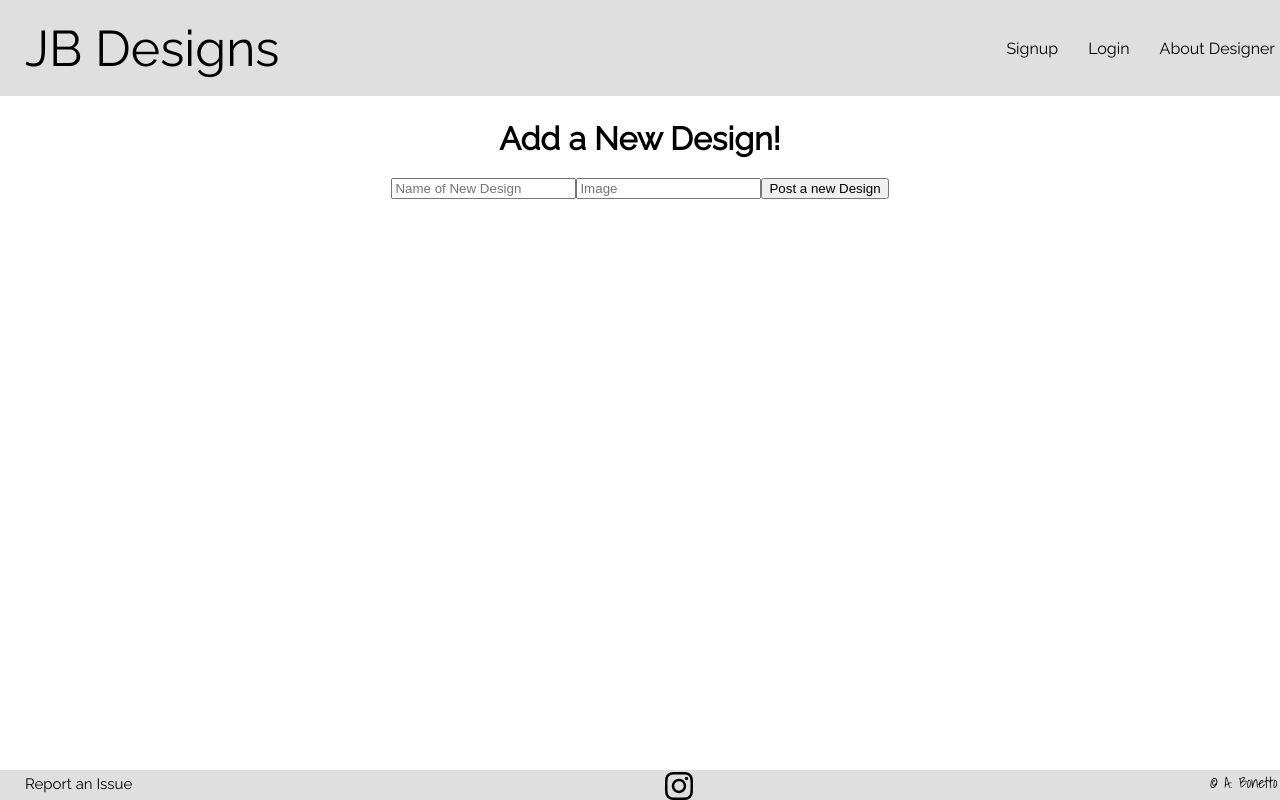
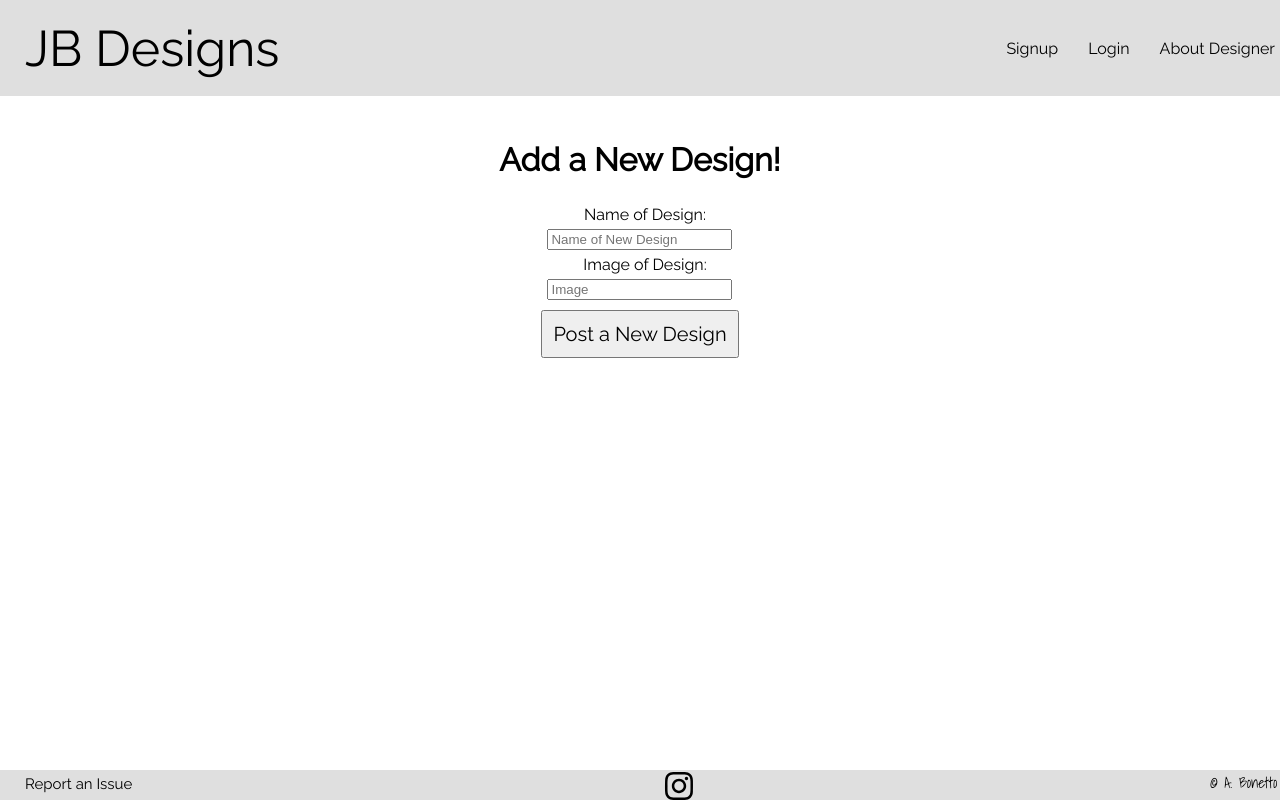
Before and after one commit to ambonetto/Project-4-Frontend, a React (Create React App) app in the folder shirts-frontend/: page /designs/new in a window 1280 px wide. Built offline with nearby package versions, Linux system fonts and the light colour scheme; no server answers.

Commit message:
Updating styling

```diff
--- a/shirts-frontend/src/App.css
+++ b/shirts-frontend/src/App.css
@@ -316,6 +316,19 @@ button:last-of-type{
   width: 40px;
 }
 
+.createDesignContainer {
+  display: flex;
+  flex-flow: column;
+}
+
+.createDesignWrapper {
+  display: flex;
+  justify-content: space-between;
+  align-items: center;
+  flex-flow: column;
+  margin-top: 13vh;
+}
+
 .Footer {
   display: flex;
   justify-content: space-between;
--- a/shirts-frontend/src/components/Design/CreateDesign.js
+++ b/shirts-frontend/src/components/Design/CreateDesign.js
@@ -24,9 +24,11 @@ class CreateDesign extends Component {
     render() {
         return (
             <div className="container">
+                <div className="createDesignWrapper">
                     <h1>Add a New Design!</h1>
-                <div className="createDesignWrapper">
+                    <div className="createDesignContainer">
                         <form onSubmit={(e) => this.props.createDesign(e, this.state)}>
+                            <label className="label">Name of Design: </label>
                             <input
                                 type="text"
                                 name="name"
@@ -34,6 +36,8 @@ class CreateDesign extends Component {
                                 placeholder="Name of New Design"
                                 onChange={this.handleChange}
                             />
+                            <label className="label">Image of Design: </label>
+                            <br />
                             <input
                                 type="text"
                                 name="image"
@@ -41,8 +45,10 @@ class CreateDesign extends Component {
                                 placeholder="Image"
                                 onChange={this.handleChange}
                             />
-                        <input type="submit" value="Post a new Design" />
+                            <br />
+                            <input className="submit" type="submit" value="Post a New Design" />
                         </form>
+                    </div>
                 </div>
             </div>
         )
```
Also changed, not shown: 1 other file (tests, documents, lock files or other folders). Lines whose indentation alone changed are shown as unchanged.
